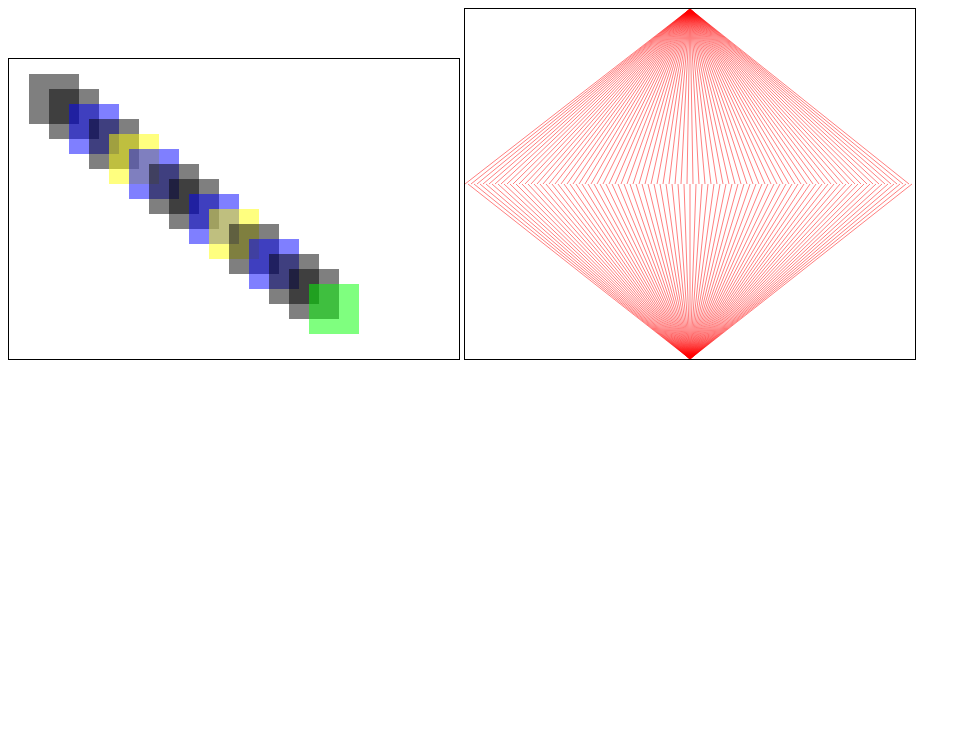
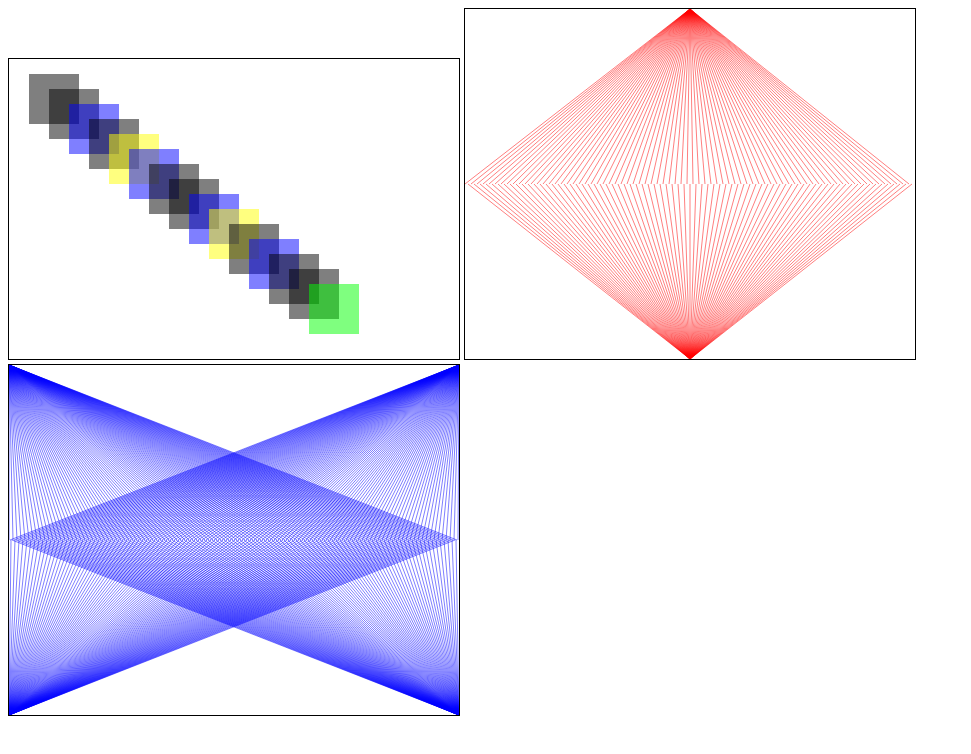
Before and after one commit to kelemen-93/javascript-if-practice, a plain HTML site: page index.html in a window 1280 px wide. Shown: the whole page, without its empty margins (0-971 px from the left). Drawn offline with Linux system fonts and the light colour scheme.

Commit message:
finished the third assignment

```diff
--- a/index.html
+++ b/index.html
@@ -15,5 +15,9 @@
     <canvas id="myCanvasTwo" width="450" height="350" style="border: 1px solid black"></canvas>
     <script src="main2.js"></script>
 
+    <!-- Third assignment -->
+    <canvas id="myCanvasThree" width="450" height="350" style="border: 1px solid black"></canvas>
+    <script src="main3.js"></script>
+
   </body>
 </html>
--- /dev/null
+++ b/main3.js
@@ -0,0 +1,33 @@
+var canvas = document.getElementById('myCanvasThree');
+var context = canvas.getContext('2d');
+
+var canvasWidth = canvas.width;
+var canvasHeight = canvas.height;
+
+var positionX = canvasWidth - canvasWidth;
+var positionY = canvasHeight / 2;
+
+var counter = 0;
+
+for (counter; counter < 450; counter+= 1) {
+
+    context.beginPath();
+    context.moveTo(positionX, positionY);
+
+    if (positionX % 4 === 0) {
+        context.lineTo(canvasWidth - canvasWidth, canvasHeight - canvasHeight);
+    } else if (positionX % 4 === 1) {
+        context.lineTo(canvasWidth, canvasHeight - canvasHeight);
+    } else if (positionX % 4 === 2) {
+        context.lineTo(canvasWidth - canvasWidth, canvasHeight);
+    } else if (positionX % 4 === 3) {
+        context.lineTo(canvasWidth, canvasHeight);
+    } else {
+        console.log('Something is wrong!');
+    }
+
+    context.strokeStyle = 'rgba(0, 0, 255, 0.5)';
+    context.stroke();
+    positionX += 1;
+
+}
```
